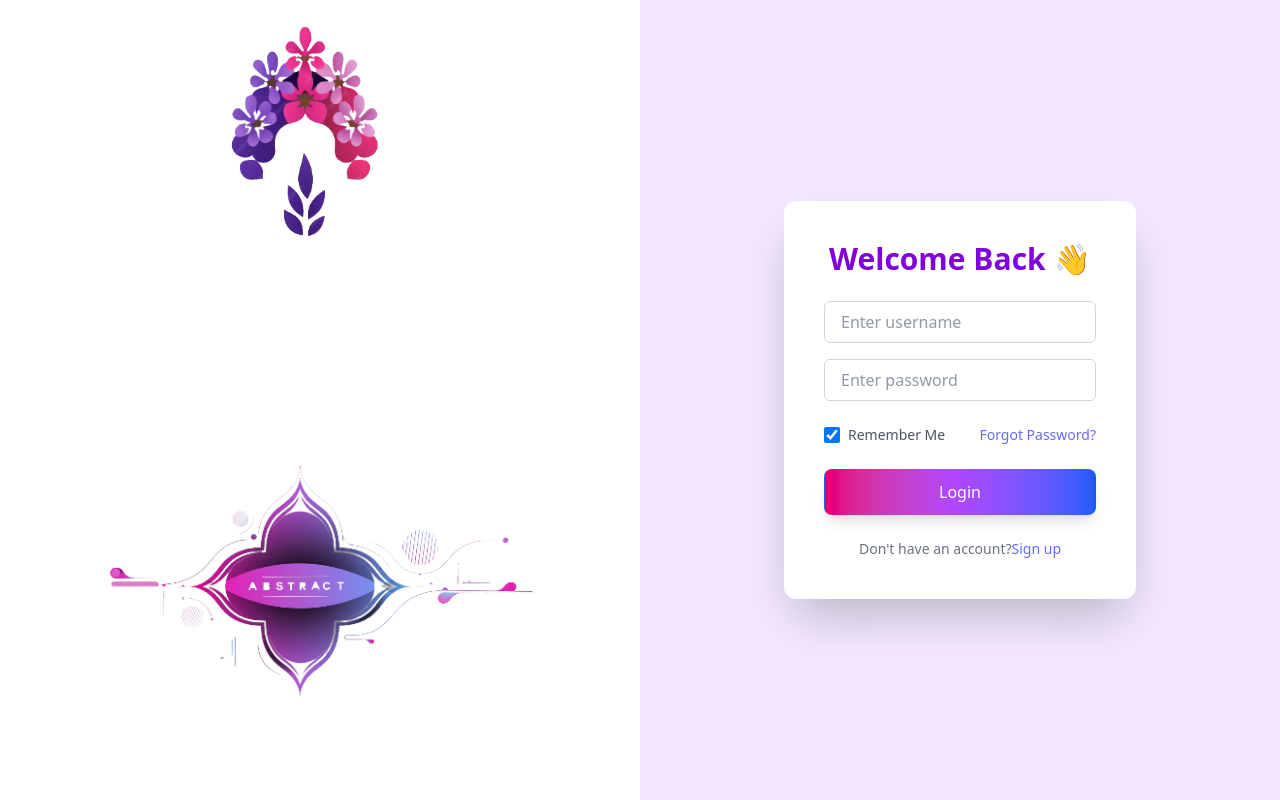
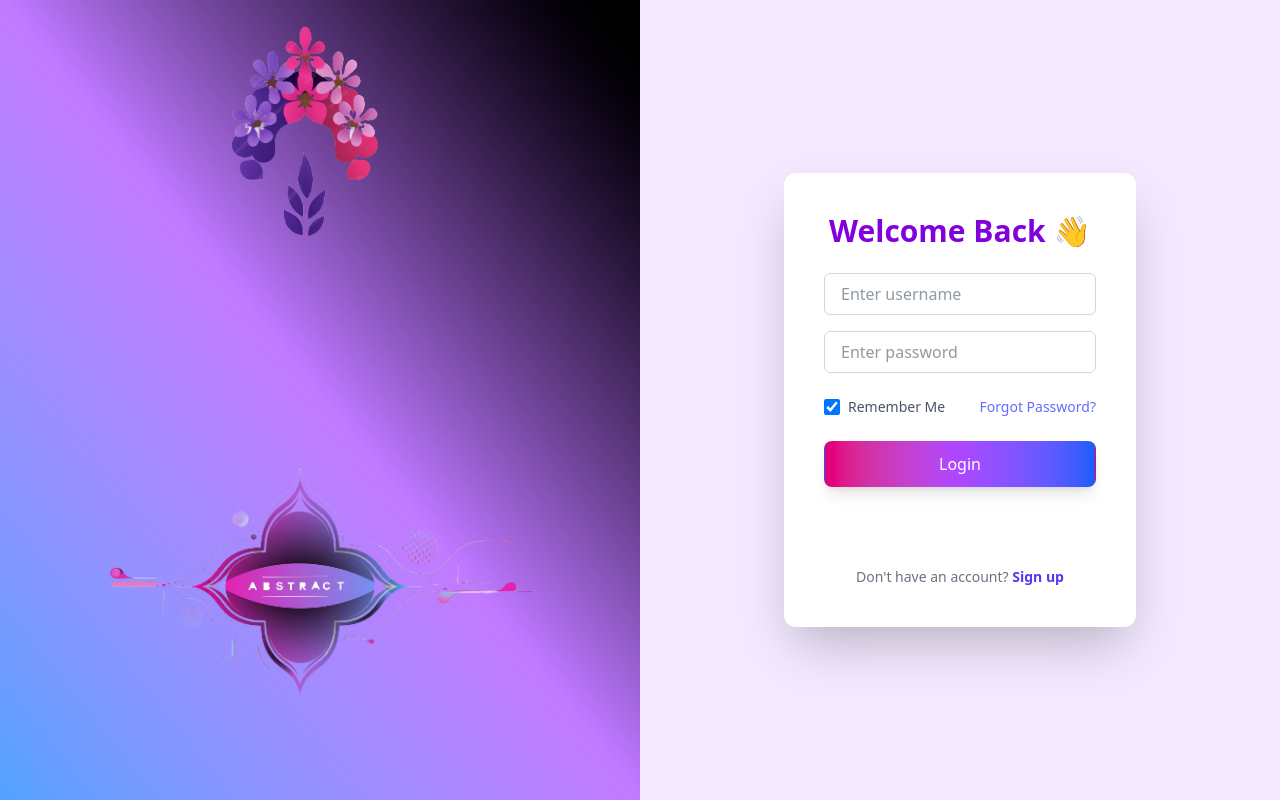
Before and after one commit to Kushal016/learning_buddy, a React (Vite) app in the folder apps/react/: page /login in a window 1280 px wide. Built offline with nearby package versions, Linux system fonts and the light colour scheme.

Commit message:
Google OAuth sign in added

```diff
--- a/apps/react/src/auth/login.jsx
+++ b/apps/react/src/auth/login.jsx
@@ -3,6 +3,7 @@ import { setAuthData } from "../auth-utility/authStorage";
 import { useNavigate } from "react-router-dom";
 import { useAuth } from "../auth-utility/AuthContext";
 import api from "../auth-utility/axiosInstance";
+import { GoogleLogin } from "@react-oauth/google";
 const Login = () => {
   const { user, setUser } = useAuth();
   const navigate = useNavigate();
@@ -17,6 +18,32 @@ const Login = () => {
       navigate("/dashboard");
     }
   }, [user]);
+
+  const handleGoogleSuccess = async (credentialResponse) => {
+    try {
+      const res = await api.post("/google", {
+        token: credentialResponse.credential,
+      });
+
+      if (res?.data?.token && res?.data?.user) {
+        const authData = {
+          token: res?.data?.token,
+          user: {
+            ...res?.data?.user,
+          },
+        };
+        setAuthData(authData, loginData?.rememberMe);
+        setUser(res.data.user);
+        navigate("/dashboard");
+      }
+
+      // localStorage.setItem("token", res.data.token);
+      console.log("User Logged In:", res.data.user);
+    } catch (err) {
+      console.error("Google login failed", err);
+    }
+  };
+
   const handleSubmit = (e) => {
     e.preventDefault();
     apiCall(loginData);
@@ -40,7 +67,7 @@ const Login = () => {
   };
   return (
     <div className="w-full h-screen flex items-center">
-      <div className="w-1/2 h-full flex flex-col justify-between items-center">
+      <div className="w-1/2 h-full flex flex-col justify-between items-center bg-linear-to-bl from-black via-purple-400 to-blue-400 ">
         <div className="`h-64 w-64 pr-6">
           <img src="login1.png" />
         </div>
@@ -103,19 +130,26 @@ const Login = () => {
 
             <button
               type="submit"
-              className="w-full bg-linear-to-r from-pink-600 via-purple-500 to-blue-600  text-white py-2 rounded-md font-bold shadow-lg hover:shadow-pink-500/50 hover:from-pink-600 hover:to-indigo-600 transition duration-300"
+              className="w-full mb-4 bg-linear-to-r from-pink-600 via-purple-500 to-blue-600  text-white py-2 rounded-md font-bold shadow-lg hover:shadow-pink-500/50 hover:from-pink-600 hover:to-indigo-600 transition duration-300"
             >
               Login
             </button>
+            <GoogleLogin
+              shape={"circle"}
+              text={"continue_with"}
+              logo_alignment="center"
+              onSuccess={handleGoogleSuccess}
+              onError={() => console.log("Google Login Failed")}
+            />
           </form>
           <p className="text-sm text-gray-500 text-center mt-6">
-            Don't have an account?
-            <a
-              href="#"
-              className="text-indigo-600 font-semibold hover:underline"
+            Don't have an account?{" "}
+            <span
+              className="text-indigo-600 font-semibold hover:underline cursor-pointer"
+              onClick={() => navigate("/signup")}
             >
               Sign up
-            </a>
+            </span>
           </p>
         </div>
         {/* </div> */}
--- a/apps/react/src/auth/signup.jsx
+++ b/apps/react/src/auth/signup.jsx
@@ -190,6 +190,7 @@ const Signup = () => {
               </button>
               <GoogleLogin
                 shape={"pill"}
+                text={"signup_with"}
                 logo_alignment="center"
                 onSuccess={handleGoogleSuccess}
                 onError={() => console.log("Google Login Failed")}
```
